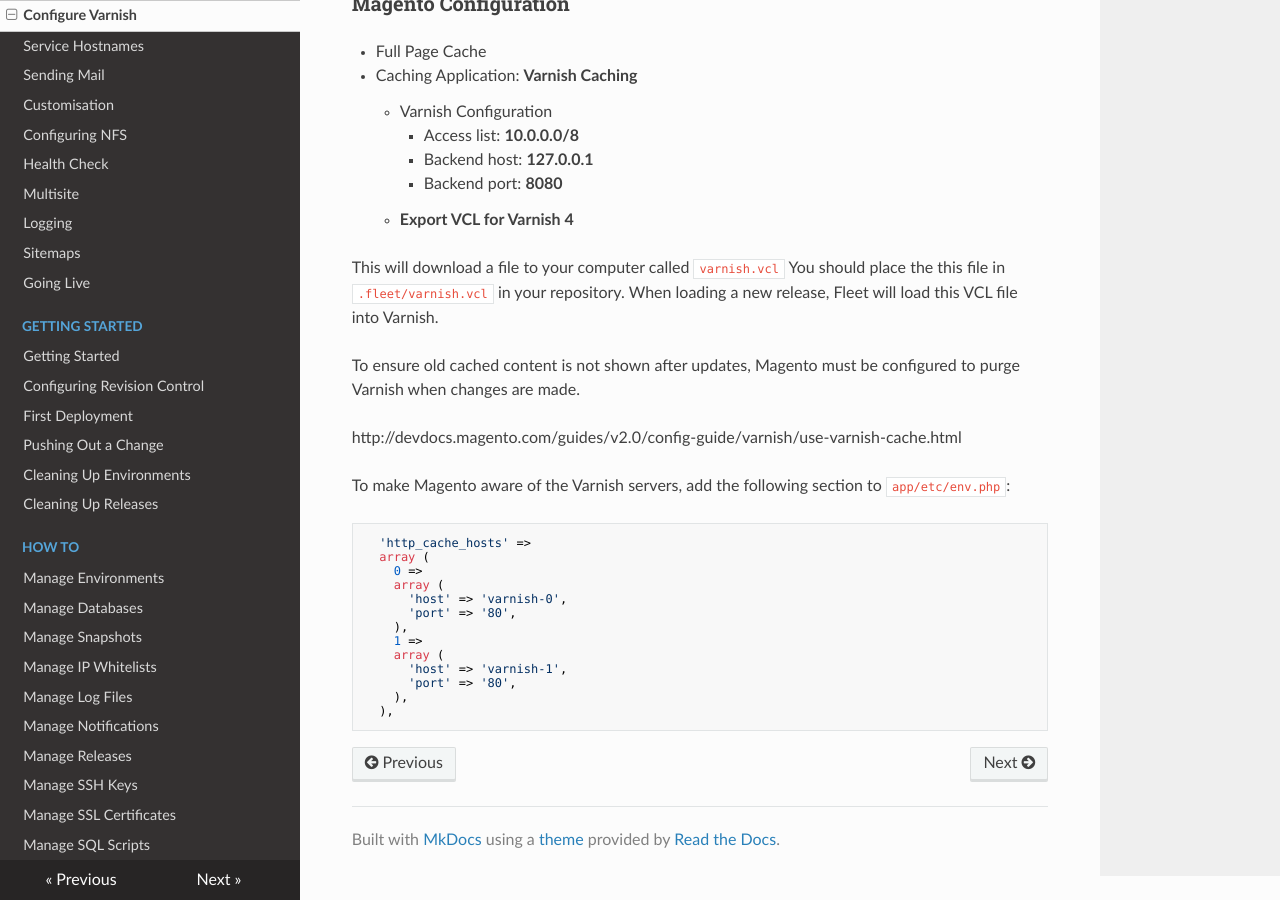
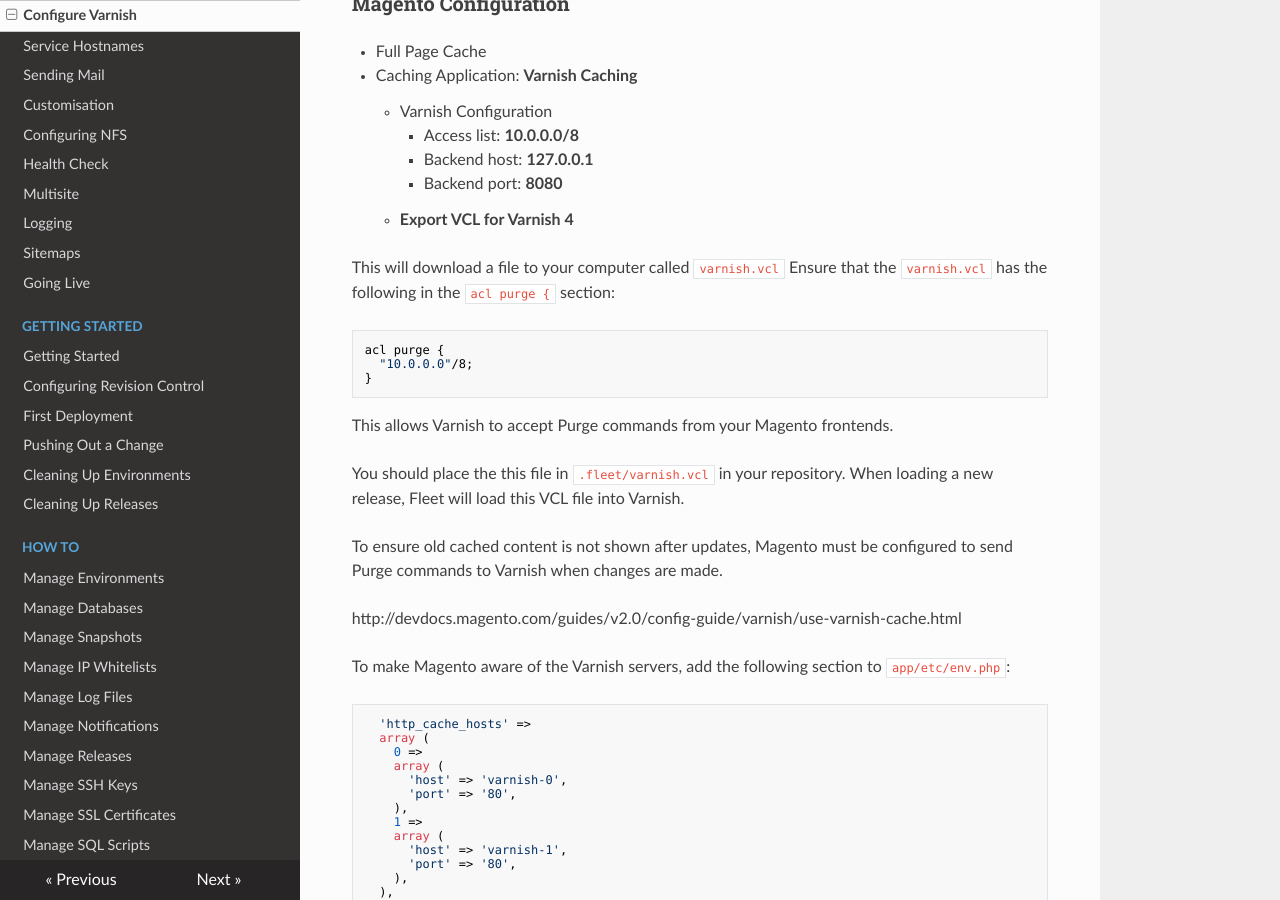
Before and after one commit to anchor/fleet-magento-docs, an MkDocs documentation site: the page built from docs/configuring-magento-2-for-fleet/varnish.md, in a window 1280 px wide and 900 px high, scrolled down 615 px. Built offline with MkDocs 1.6.1, drawn with Linux system fonts in a browser that asks for light colours; nearby versions of some CDN libraries; old or Windows-style settings are respelled for this version of MkDocs.

Commit message:
add docs about acl purge

````diff
--- a/docs/configuring-magento-2-for-fleet/varnish.md
+++ b/docs/configuring-magento-2-for-fleet/varnish.md
@@ -27,11 +27,21 @@ http://devdocs.magento.com/guides/v2.0/config-guide/varnish/config-varnish-magen
      * **Export VCL for Varnish 4**
 
 This will download a file to your computer called `varnish.vcl`
+Ensure that the `varnish.vcl` has the following in the `acl purge {` section:
+
+```
+acl purge {
+  "10.0.0.0"/8;
+}
+```
+
+This allows Varnish to accept Purge commands from your Magento frontends.
+
 You should place the this file in `.fleet/varnish.vcl` in your repository.
 When loading a new release, Fleet will load this VCL file into Varnish.
 
 To ensure old cached content is not shown after updates, Magento must be
-configured to purge Varnish when changes are made.
+configured to send Purge commands to Varnish when changes are made.
 
 http://devdocs.magento.com/guides/v2.0/config-guide/varnish/use-varnish-cache.html
 
````
